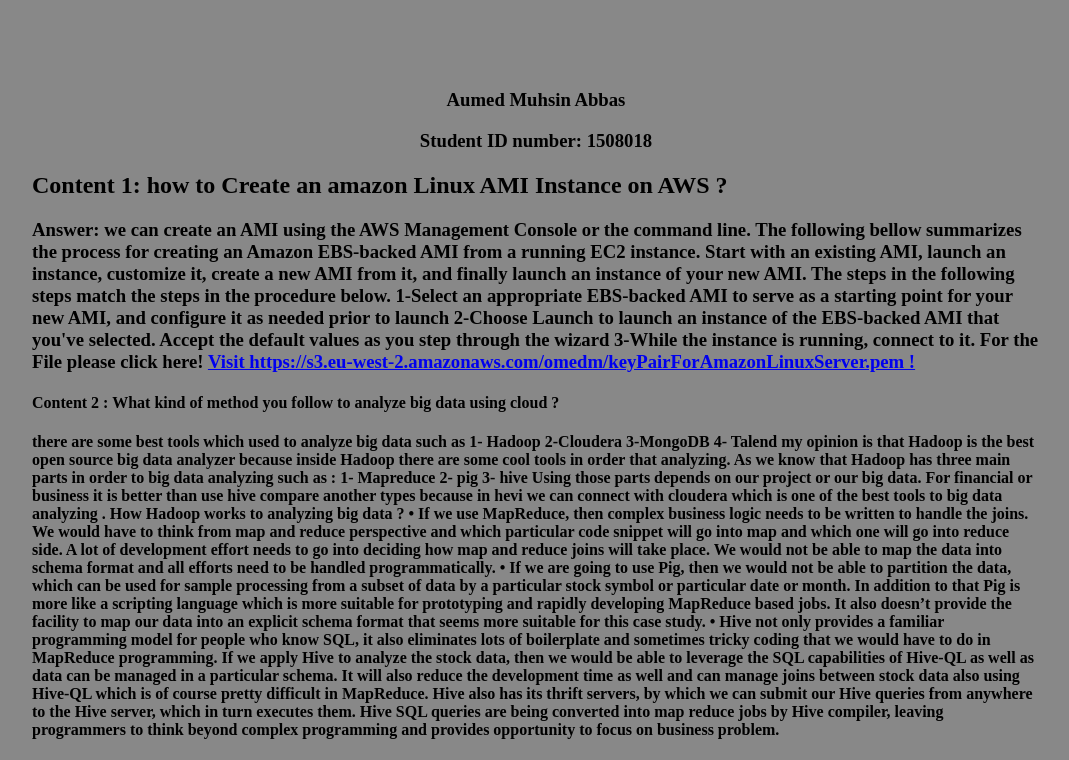
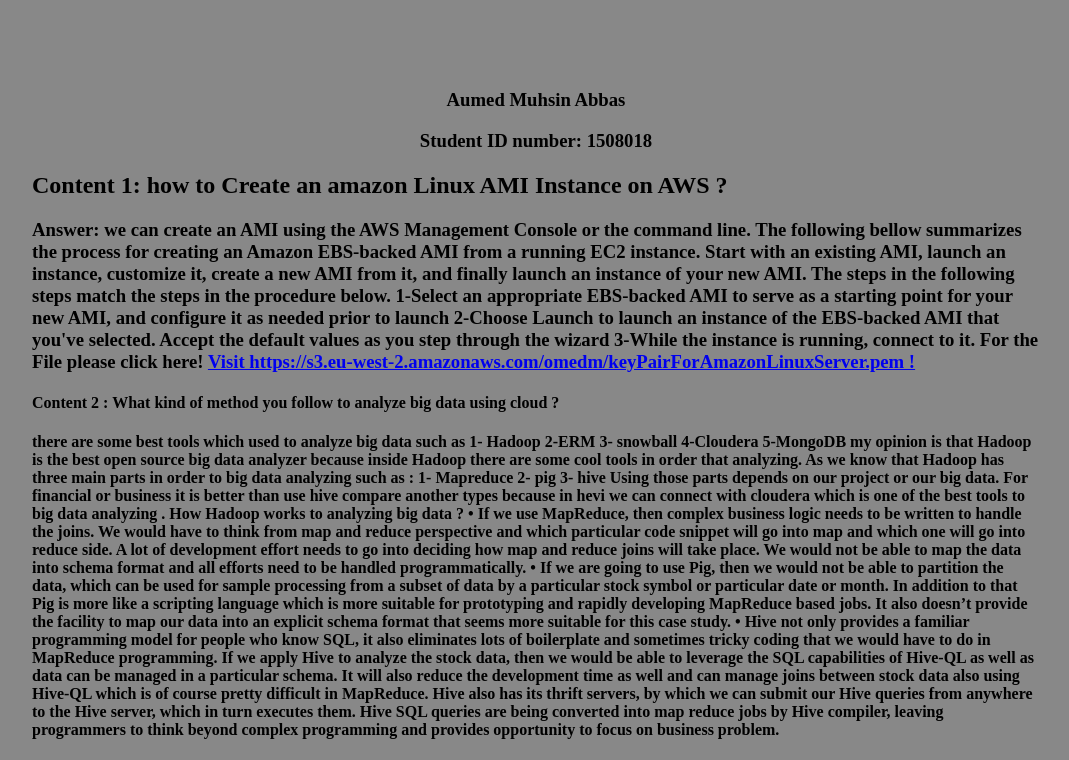
Before and after one commit to omed-muhsin/omed-muhsin.github.io, a plain HTML site: page index.html in a window 1280 px wide. Shown: the part 161-921 px from the top of the page, without its empty margins (104-1173 px from the left). Drawn offline with Linux system fonts and the light colour scheme.

Commit message:
Update index.html

```diff
--- a/index.html
+++ b/index.html
@@ -1,7 +1,7 @@
 <!DOCTYPE html>
 <html>
 <head>
-<title>Page Title</title>
+<title>Big Data in Cloud Computing </title>
 </head>
 <body style="padding: 0% 10%; background-color: #888888">
 
@@ -32,9 +32,10 @@
   <h4>
   there are some best tools which used to analyze big data such as
   1- Hadoop
-  2-Cloudera
-  3-MongoDB
-  4- Talend
+  2-ERM
+  3- snowball
+  4-Cloudera
+  5-MongoDB
   my opinion is that Hadoop is the best open source big data analyzer because inside Hadoop there are some cool tools in order that analyzing.
 As we know that Hadoop has three main parts in order to big data analyzing such as :
 1- Mapreduce
```
